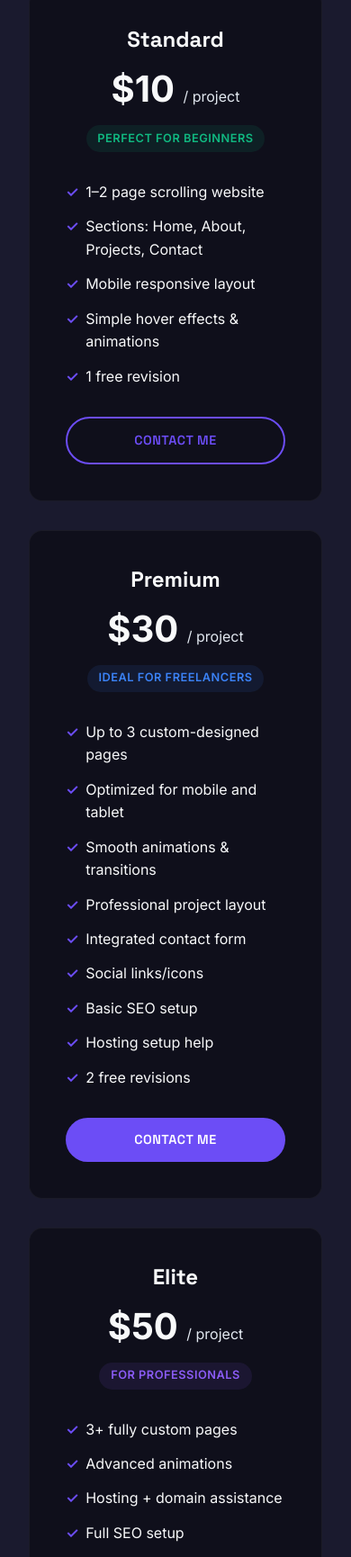
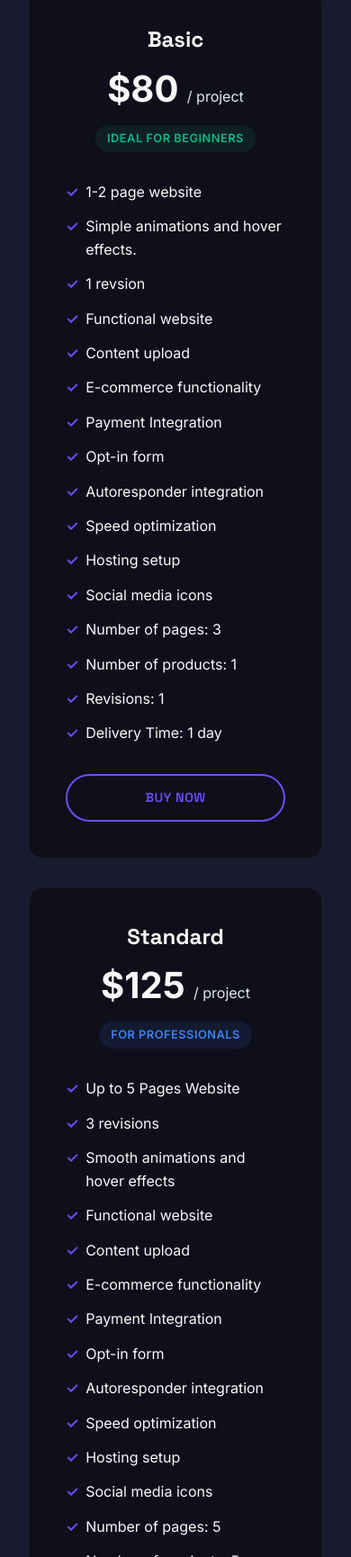
Before and after one commit to Suffixsxd/snapfolio, a plain HTML site: page index.html in a window 390 px wide. Shown: the part 3959-5689 px from the top of the page at 90% size. Drawn offline with Linux system fonts and the light colour scheme.

Commit message:
Updated Prices and more

```diff
--- a/index.html
+++ b/index.html
@@ -749,6 +749,7 @@
             <nav class="nav-links">
                 <a href="#about">About</a>
                 <a href="#projects">Projects</a>
+                <a href="https://suffixsxd.github.io/suffixs" target="_blank">Personal Portfolio</a>
                 <a href="#pricing">Pricing</a>
                 <a href="#contact">Contact</a>
             </nav>
@@ -845,7 +846,7 @@
                     <div class="project-content">
                         <h3>AI Dashboard</h3>
                         <p>An interactive dashboard for AI model monitoring and performance analysis.</p>
-                        <a href="https://Snapfolio.pythonanywhere.com" target="_blank" class="project-link">
+                        <a href="https://suffixs.pythonanywhere.com" target="_blank" class="project-link">
                             View Project
                             <svg width="16" height="16" viewBox="0 0 16 16" fill="none" xmlns="http://www.w3.org/2000/svg">
                                 <path d="M8.66667 3.33334L13.3333 8.00001L8.66667 12.6667M2.66667 8.00001H13.3333" stroke="currentColor" stroke-width="1.5" stroke-linecap="round" stroke-linejoin="round"/>
@@ -867,55 +868,81 @@
             <div class="pricing-cards">
                 <div class="pricing-card">
                     <div class="pricing-card-header">
-                        <h3>Standard</h3>
-                        <div class="price">$10 <span>/ project</span></div>
-                        <span class="badge badge-standard">Perfect for beginners</span>
+                        <h3>Basic</h3>
+                        <div class="price">$80 <span>/ project</span></div>
+                        <span class="badge badge-standard">Ideal for beginners</span>
                     </div>
                     <ul class="pricing-features">
-                        <li>1–2 page scrolling website</li>
-                        <li>Sections: Home, About, Projects, Contact</li>
-                        <li>Mobile responsive layout</li>
-                        <li>Simple hover effects & animations</li>
-                        <li>1 free revision</li>
+                        <li>1-2 page website</li>
+                        <li>Simple animations and hover effects.</li>
+                        <li>1 revsion</li>
+                        <li>Functional website</li>
+                        <li>Content upload</li>
+                        <li>E-commerce functionality</li>
+                        <li>Payment Integration</li>
+                        <li>Opt-in form</li>
+                        <li>Autoresponder integration</li>
+                        <li>Speed optimization</li>
+                        <li>Hosting setup</li>
+                        <li>Social media icons</li>
+                        <li>Number of pages: 3</li>
+                        <li>Number of products: 1</li>
+                        <li>Revisions: 1</li>
+                        <li>Delivery Time: 1 day</li>
                     </ul>
-                    <a href="#contact" class="btn btn-outline pricing-btn">Contact Me</a>
+                    <a href="https://www.fiverr.com/s/2KvBQbq" target="_blank" class="btn btn-outline pricing-btn">Buy Now</a>
+                </div>
+                <div class="pricing-card">
+                    <div class="pricing-card-header">
+                        <h3>Standard</h3>
+                        <div class="price">$125 <span>/ project</span></div>
+                        <span class="badge badge-premium">For professionals</span>
+                    </div>
+                    <ul class="pricing-features">
+                        <li>Up to 5 Pages Website</li>
+                        <li>3 revisions</li>
+                        <li>Smooth animations and hover effects</li>
+                        <li>Functional website</li>
+                        <li>Content upload</li>
+                        <li>E-commerce functionality</li>
+                        <li>Payment Integration</li>
+                        <li>Opt-in form</li>
+                        <li>Autoresponder integration</li>
+                        <li>Speed optimization</li>
+                        <li>Hosting setup</li>
+                        <li>Social media icons</li>
+                        <li>Number of pages: 5</li>
+                        <li>Number of products: 5</li>
+                        <li>Revisions: 3</li>
+                        <li>Delivery Time: 1 day</li>
+                    </ul>
+                    <a href="https://www.fiverr.com/s/2KvBQbq" target="_blank" class="btn btn-primary pricing-btn">Buy Now</a>
                 </div>
                 <div class="pricing-card">
                     <div class="pricing-card-header">
                         <h3>Premium</h3>
-                        <div class="price">$30 <span>/ project</span></div>
-                        <span class="badge badge-premium">Ideal for freelancers</span>
+                        <div class="price">$200 <span>/ project</span></div>
+                        <span class="badge badge-elite">Perfect for Brands</span>
                     </div>
                     <ul class="pricing-features">
-                        <li>Up to 3 custom-designed pages</li>
-                        <li>Optimized for mobile and tablet</li>
-                        <li>Smooth animations & transitions</li>
-                        <li>Professional project layout</li>
-                        <li>Integrated contact form</li>
-                        <li>Social links/icons</li>
-                        <li>Basic SEO setup</li>
-                        <li>Hosting setup help</li>
-                        <li>2 free revisions</li>
+                        <li>Up to 10 Pages</li>
+                        <li>5 free Revisions</li>
+                        <li>Advanced Animations and hover effects</li>
+                        <li>Functional website</li>
+                        <li>Content upload</li>
+                        <li>E-commerce functionality</li>
+                        <li>Payment Integration</li>
+                        <li>Opt-in form</li>
+                        <li>Autoresponder integration</li>
+                        <li>Speed optimization</li>
+                        <li>Hosting setup</li>
+                        <li>Social media icons</li>
+                        <li>Number of pages: 10</li>
+                        <li>Number of products: 10</li>
+                        <li>Revisions: 5</li>
+                        <li>Delivery Time: 1 day</li>
                     </ul>
-                    <a href="#contact" class="btn btn-primary pricing-btn">Contact Me</a>
-                </div>
-                <div class="pricing-card">
-                    <div class="pricing-card-header">
-                        <h3>Elite</h3>
-                        <div class="price">$50 <span>/ project</span></div>
-                        <span class="badge badge-elite">For professionals</span>
-                    </div>
-                    <ul class="pricing-features">
-                        <li>3+ fully custom pages</li>
-                        <li>Advanced animations</li>
-                        <li>Hosting + domain assistance</li>
-                        <li>Full SEO setup</li>
-                        <li>Testimonials/reviews section</li>
-                        <li>Downloadable Resume button</li>
-                        <li>Priority support (30 days)</li>
-                        <li>3 free revisions</li>
-                    </ul>
-                    <a href="#contact" class="btn btn-outline pricing-btn">Contact Me</a>
+                    <a href="https://www.fiverr.com/s/2KvBQbq" target="_blank" class="btn btn-outline pricing-btn">Buy Now</a>
                 </div>
             </div>
         </div>
@@ -959,6 +986,15 @@
                             <p>https://suffixsxd.github.io/suffixs</p>
                         </div>
                     </div>
+                    <div class="contact-method">
+                        <div class="contact-icon">
+                            💼
+                        </div>
+                        <div class="contact-method-text">
+                            <h4>Fiverr</h4>
+                            <p>https://www.fiverr.com/s/2KvBQbq</p>
+                        </div>
+                    </div>
                 </div>
             </div>
         </div>
@@ -974,12 +1010,6 @@
                     <a href="#projects">Projects</a>
                     <a href="#pricing">Pricing</a>
                     <a href="#contact">Contact</a>
-                </div>
-                <div class="social-links">
-                    <a href="#" class="social-link">🐦</a>
-                    <a href="#" class="social-link">💻</a>
-                    <a href="#" class="social-link">📸</a>
-                    <a href="#" class="social-link">🔗</a>
                 </div>
                 <p class="copyright">© 2025 Suffixs. All rights reserved.</p>
             </div>
```
